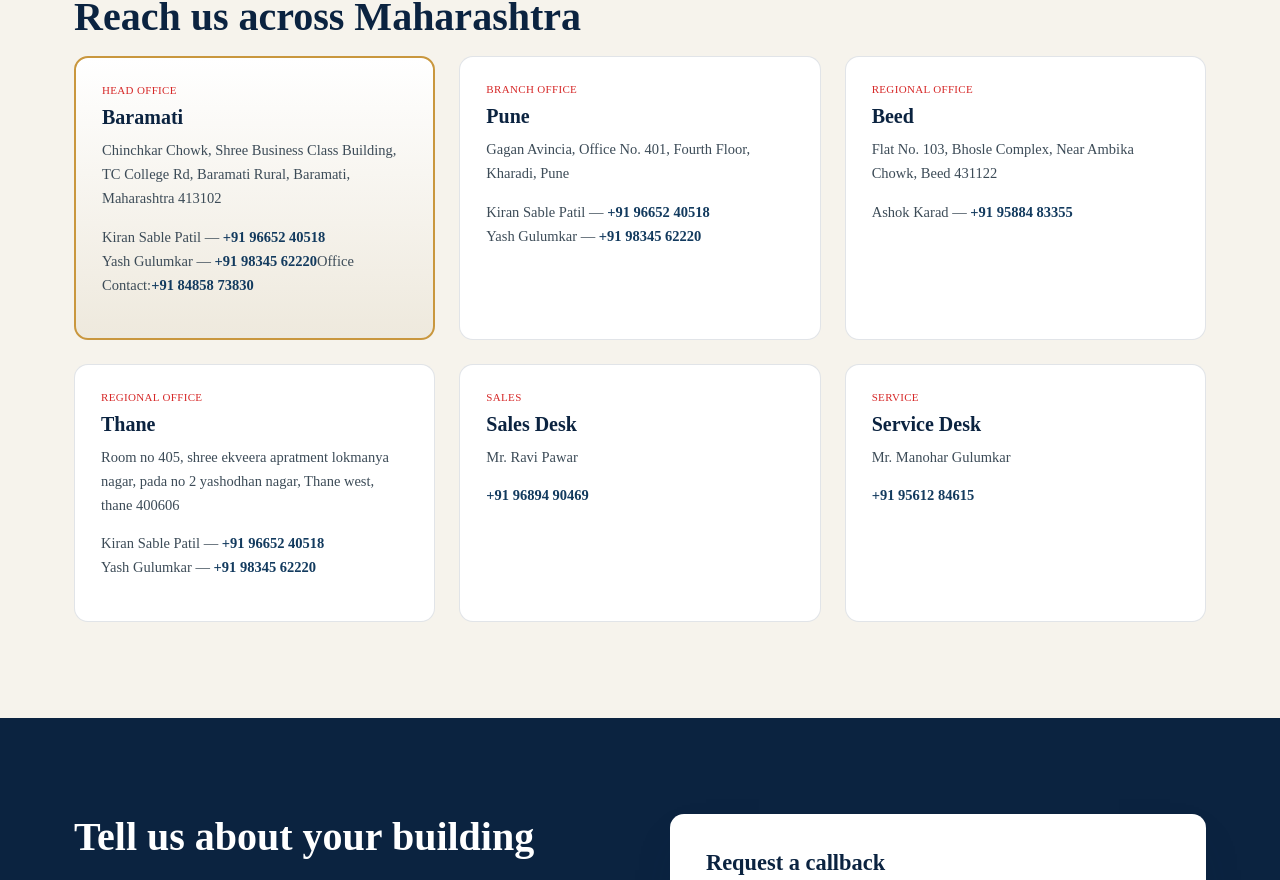
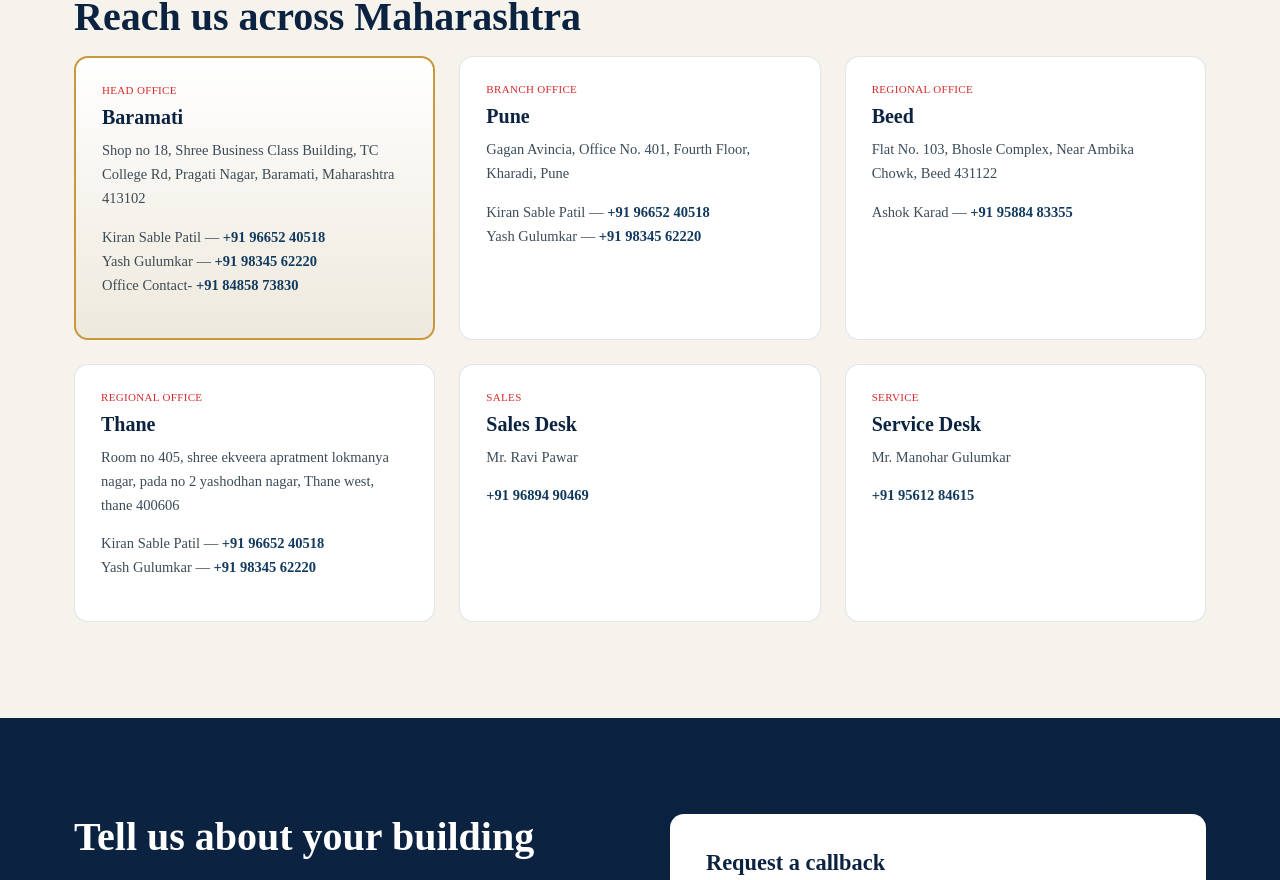
Before and after one commit to rajpatil9696/shree-sai-evevators-, a React (Vite) app: page / in a window 1280 px wide. Shown: the part 4129-5009 px from the top of the page. Built offline with nearby package versions, Linux system fonts and the light colour scheme.

Commit message:
changes are done

```diff
--- a/src/components/Offices.jsx
+++ b/src/components/Offices.jsx
@@ -7,12 +7,11 @@ export default function Offices() {
           <article className="office-card office-card--hq">
             <span className="office-card__tag">Head Office</span>
             <h3>Baramati</h3>
-            <p>Chinchkar Chowk, Shree Business Class Building, TC College Rd, Baramati Rural, Baramati, Maharashtra 413102</p>
+            <p>Shop no 18, Shree Business Class Building, TC College Rd, Pragati Nagar, Baramati, Maharashtra 413102</p>
              <p className="office-contact">
               Kiran Sable Patil — <a href="tel:+919665240518">+91 96652 40518</a><br />
-              Yash Gulumkar — <a href="tel:+919834562220">+91 98345 62220</a>
-              Office Contact:<a href="tel:+91 84858 73830">+91 84858 73830</a>
-              {/* Office Contact:<a href="tel:+91 84858 73830">+91 84858 73830</a> */}
+              Yash Gulumkar — <a href="tel:+919834562220">+91 98345 62220</a><br />
+              Office Contact- <a href="tel:+91 84858 73830">+91 84858 73830</a>
             </p>
           </article>
           <article className="office-card">
```
